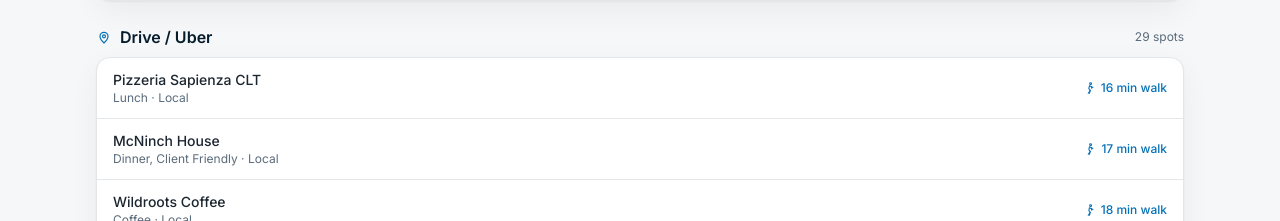
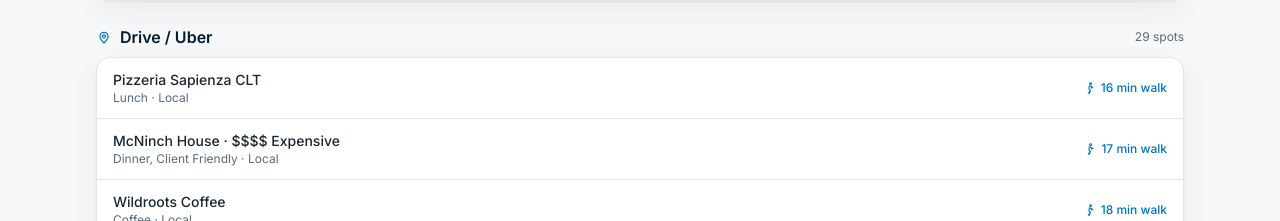
Before and after one commit to Krizia1103/Charlotte-Local-Eats, a Next.js app: page /map in a window 1280 px wide. Shown: the part 4722-4943 px from the top of the page. Built offline with nearby package versions, Linux system fonts and the light colour scheme.

Commit message:
Add files via upload

```diff
--- a/data/restaurants.ts
+++ b/data/restaurants.ts
@@ -867,7 +867,7 @@ export const restaurants: Restaurant[] = [
   }),
   venue({
     id: "mcninch-house",
-    name: "McNinch House",
+    name: "McNinch House · $$$$ Expensive",
     address: "511 N Church St, Charlotte, NC 28202",
     cuisine: "Fine dining",
     category: ["dinner", "clientFriendly"],
```
